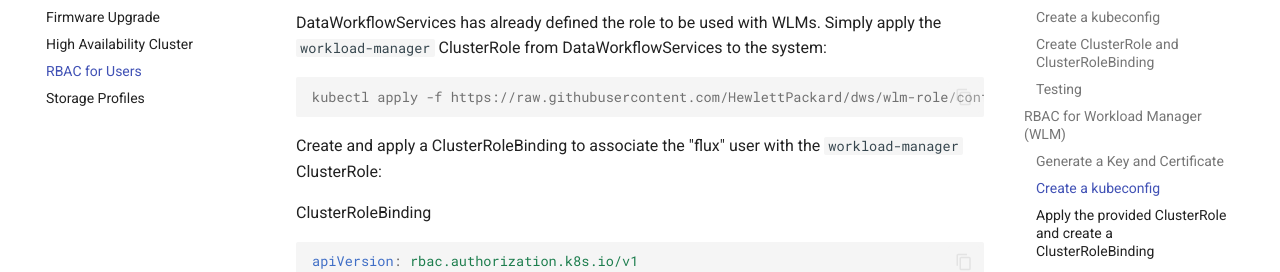
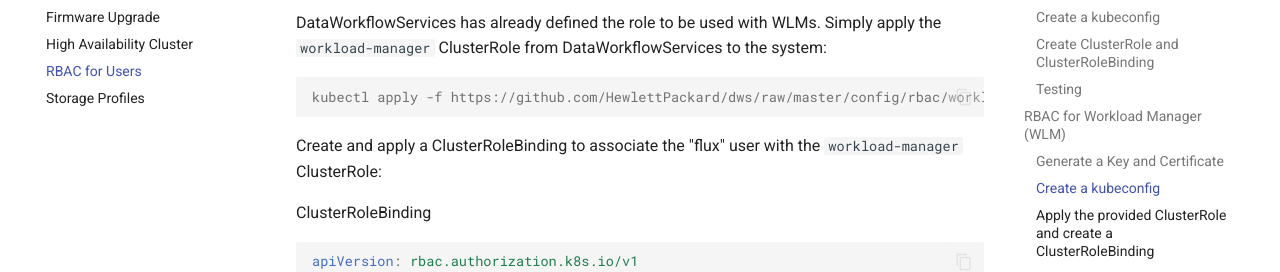
Before and after one commit to NearNodeFlash/NearNodeFlash.github.io, an MkDocs documentation site: the page built from docs/guides/rbac-for-users/readme.md, in a window 1280 px wide and 900 px high, scrolled down 3253 px. Shown: the part 172-444 px from the top of the window. Built offline with MkDocs 1.6.1 and Material for MkDocs 9.7.7, drawn with Linux system fonts in a browser that asks for light colours; comment, search, counter and statistics services are not loaded; the version menu is left out; some of the changed lines change nothing that is shown.

Commit message:
Point into master branch for WLM role.
Signed-off-by: Dean Roehrich <dean.roehrich@hpe.com>

````diff
--- a/docs/guides/rbac-for-users/readme.md
+++ b/docs/guides/rbac-for-users/readme.md
@@ -130,7 +130,7 @@ After the keys have been generated, a new kubeconfig file can be created for the
 DataWorkflowServices has already defined the role to be used with WLMs.  Simply apply the `workload-manager` ClusterRole from DataWorkflowServices to the system:
 
 ```console
-kubectl apply -f https://raw.githubusercontent.com/HewlettPackard/dws/wlm-role/config/rbac/workload_manager_role.yaml
+kubectl apply -f https://github.com/HewlettPackard/dws/raw/master/config/rbac/workload_manager_role.yaml
 ```
 
 Create and apply a ClusterRoleBinding to associate the "flux" user with the `workload-manager` ClusterRole:
````
